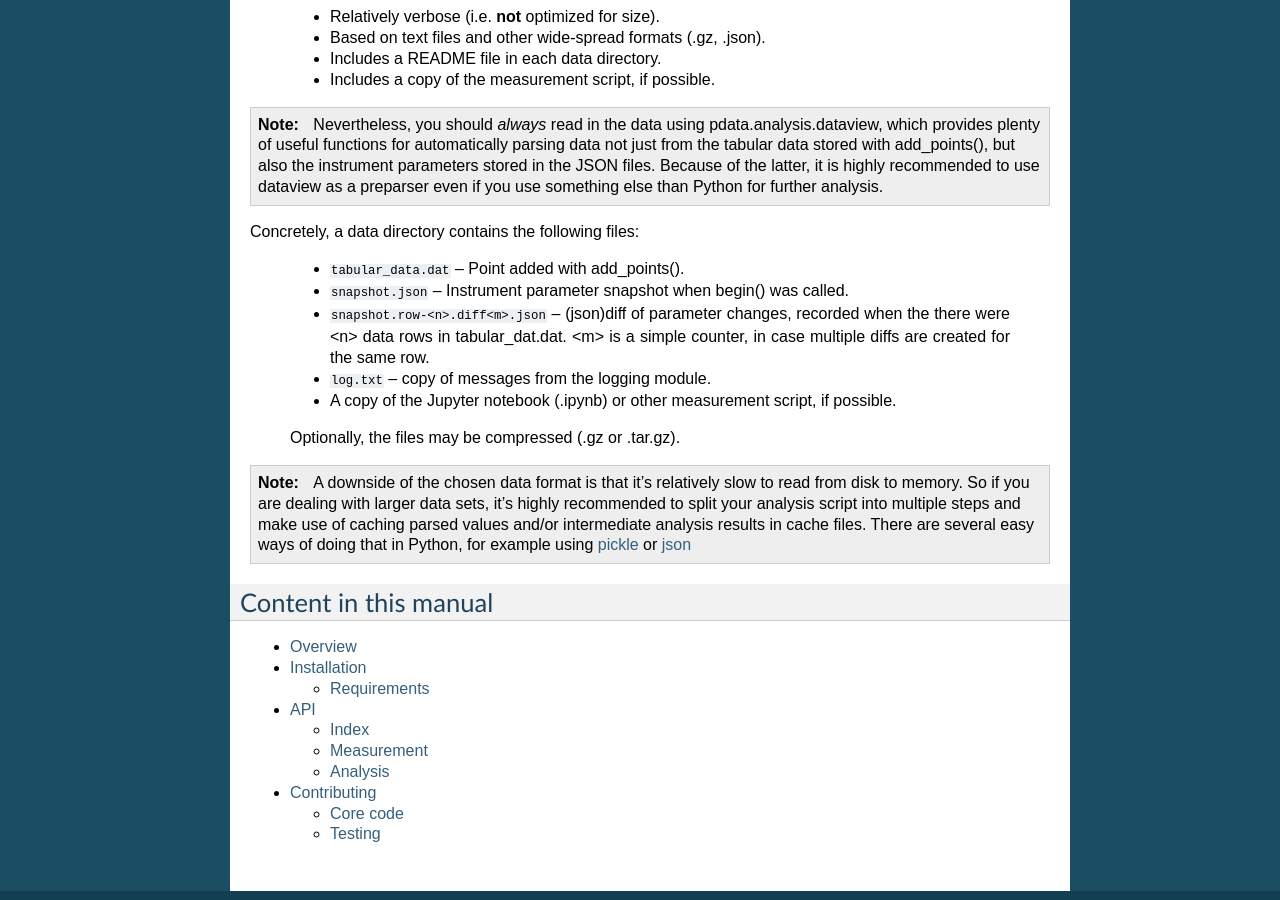
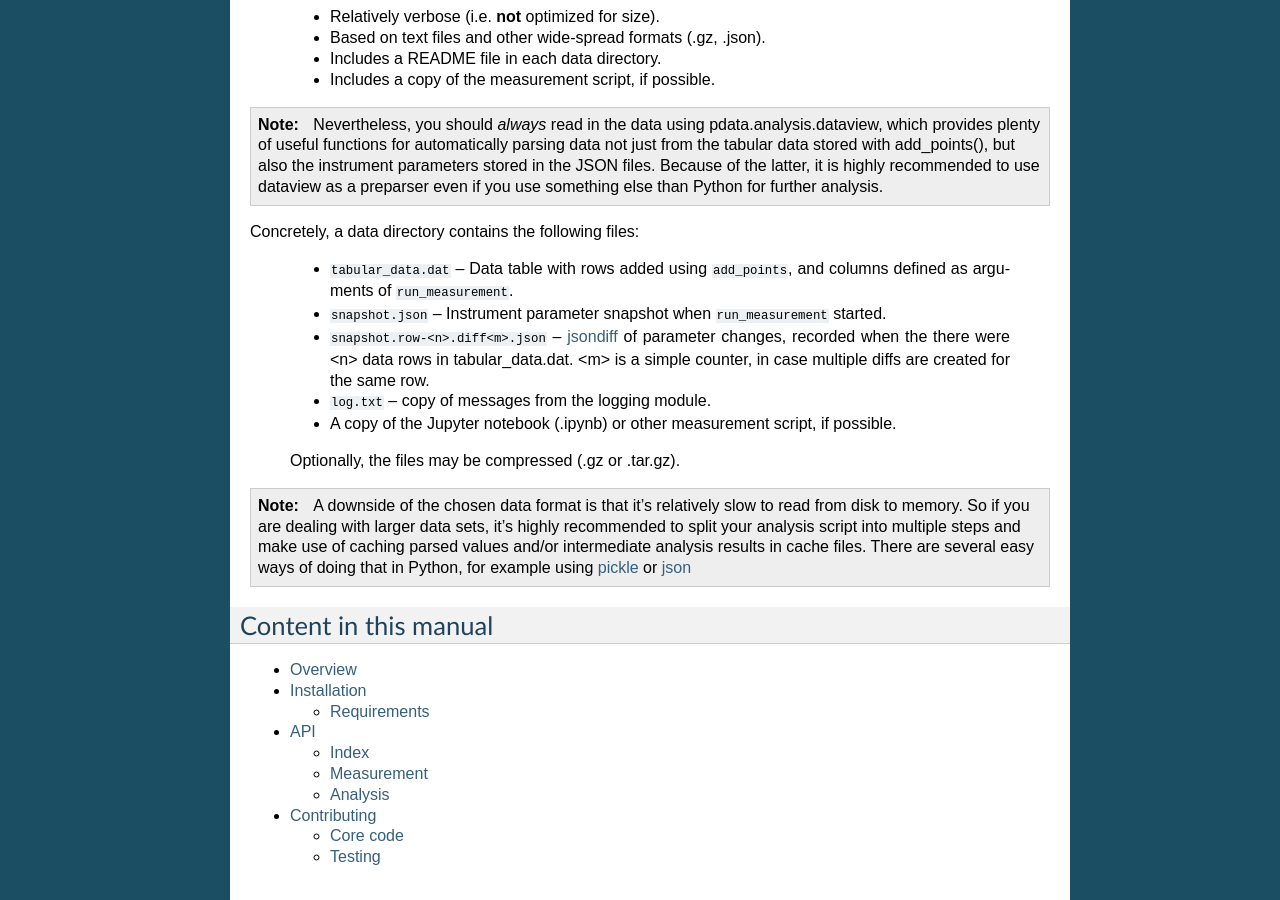
Before and after one commit to govenius/pdata, a Sphinx documentation site: the page built from docs/index.rst, in a window 1280 px wide and 900 px high, scrolled down 3567 px. Built offline with Sphinx 7.4.7, drawn with Linux system fonts in a browser that asks for light colours.

Commit message:
Tweak data format description.

```diff
--- a/docs/index.rst
+++ b/docs/index.rst
@@ -145,8 +145,8 @@ sets::
 
 That will already create a plot similar to the above manually created
 one, but to also add VNA power in the legend, you can add a
-:code:`preprocessor` that adds VNA power as a virtual dimensions so that it
-can be used as a :code:`slowcoordinate` for the plot::
+:code:`preprocessor` that adds VNA power as a virtual dimensions so
+that it can be used as a :code:`slowcoordinate` for the plot::
 
   def add_vdims(dd):
     dd.add_virtual_dimension('VNA power', units="dBm",
@@ -187,12 +187,11 @@ binary package. Therefore the data format is:
 
 Concretely, a data directory contains the following files:
 
-  * :file:`tabular_data.dat` -- Point added with add_points().
-  * :file:`snapshot.json` -- Instrument parameter snapshot when begin() was called.
-  * :file:`snapshot.row-<n>.diff<m>.json` -- (json)diff of parameter changes, recorded when the there were <n> data rows in tabular_dat.dat. <m> is a simple counter, in case multiple diffs are created for the same row.
+  * :file:`tabular_data.dat` -- Data table with rows added using :code:`add_points`, and columns defined as arguments of :code:`run_measurement`.
+  * :file:`snapshot.json` -- Instrument parameter snapshot when :code:`run_measurement` started.
+  * :file:`snapshot.row-<n>.diff<m>.json` -- `jsondiff <https://pypi.org/project/jsondiff/>`_ of parameter changes, recorded when the there were <n> data rows in tabular_data.dat. <m> is a simple counter, in case multiple diffs are created for the same row.
   * :file:`log.txt` -- copy of messages from the logging module.
-  * A copy of the Jupyter notebook (.ipynb) or other measurement
-    script, if possible.
+  * A copy of the Jupyter notebook (.ipynb) or other measurement script, if possible.
 
   Optionally, the files may be compressed (.gz or .tar.gz).
 
```
Also changed, not shown: 1 other file.
